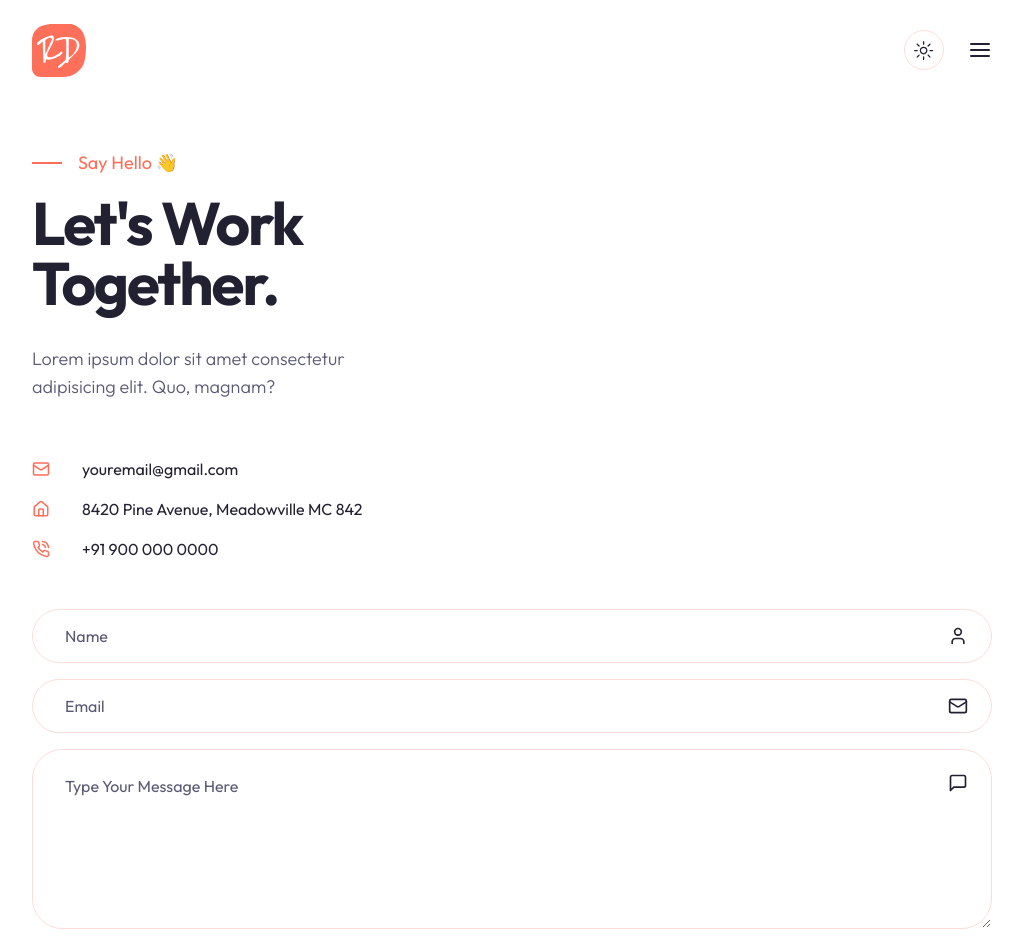
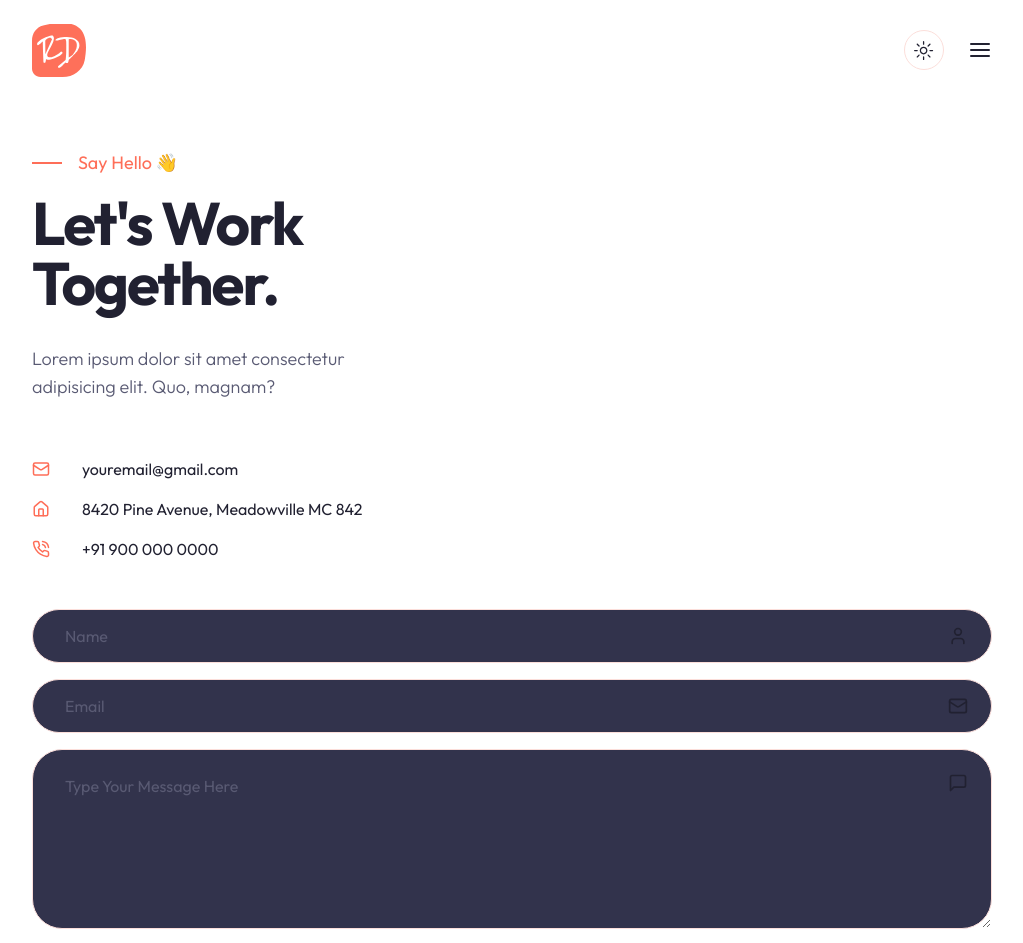
Before and after one commit to hemanshum/Portfolio-Website, a Next.js app: page /contact in a window 1280 px wide. Shown: the top 943 px of the page, without its empty margins (128-1151 px from the left). Built offline with nearby package versions, Linux system fonts and the light colour scheme.

Commit message:
updated color

```diff
--- a/src/components/form.js
+++ b/src/components/form.js
@@ -9,15 +9,30 @@ export default function Form() {
   return (
     <form className='flex flex-col gap-y-4'>
       <div className='relative flex items-center'>
-        <Input type='name' id='name' placeholder='Name' />
+        <Input
+          type='name'
+          id='name'
+          placeholder='Name'
+          className='bg-[#32334C]'
+        />
         <User className='absolute right-6' size={20} />
       </div>
       <div className='relative flex items-center'>
-        <Input type='email' id='email' placeholder='Email' />
+        <Input
+          type='email'
+          id='email'
+          placeholder='Email'
+          className='bg-[#32334C]'
+        />
         <MailIcon className='absolute right-6' size={20} />
       </div>
       <div className='relative flex items-center'>
-        <Textarea type='name' id='name' placeholder='Type Your Message Here' />
+        <Textarea
+          type='name'
+          id='name'
+          placeholder='Type Your Message Here'
+          className='bg-[#32334C]'
+        />
         <MessageSquare className='absolute top-6 right-6' size={20} />
       </div>
       <Button className='flex items-center gap-x-2 max-w-[166px]'>
```
